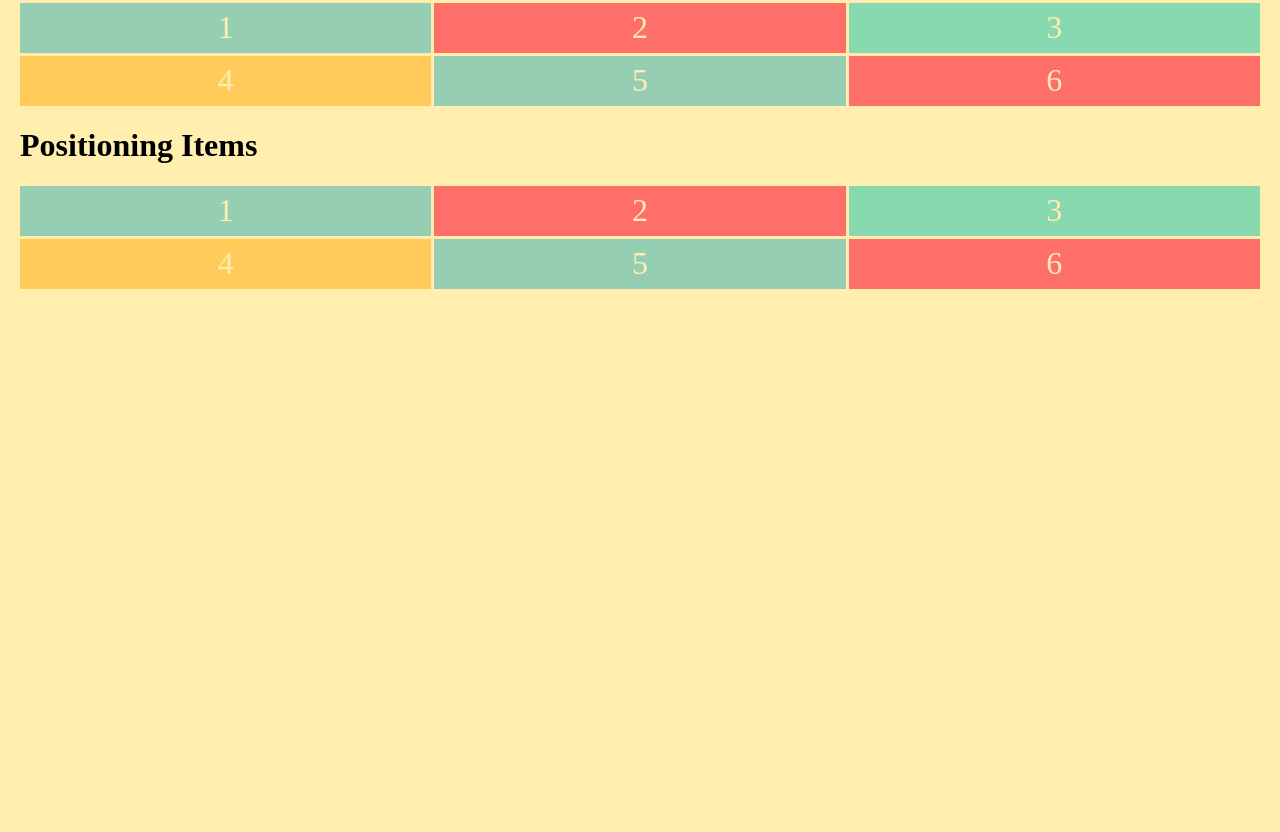
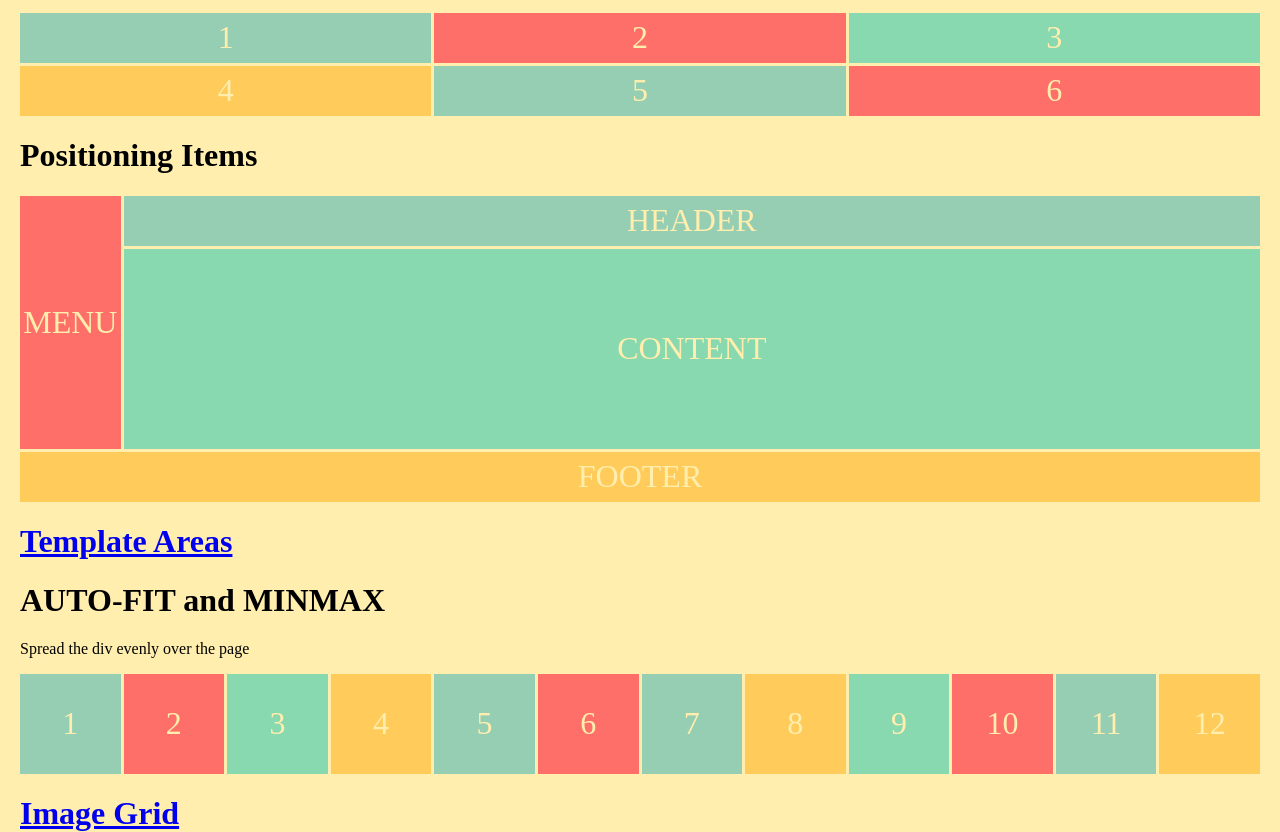
Before and after one commit to nimaiwalsh/CSS-Grid-reference-page, a plain HTML site: page index.html in a window 1280 px wide. Shown: the part 357-1189 px from the top of the page. Before the commit the page ends 800 px from the top, so only its background shows below. Drawn offline with Linux system fonts and the light colour scheme.

Commit message:
added more examples

```diff
--- /dev/null
+++ b/global-style.css
@@ -0,0 +1,32 @@
+/*GLOBAL STYLING*/
+html, body {
+  box-sizing: border-box;
+  background-color: #ffeead;
+  padding: 10px;
+  margin: 0px;
+  height: 100%;
+  }
+
+.container > div {
+  display: flex;
+  justify-content: center;
+  align-items: center;
+  font-size: 2em;
+  color: #ffeead;
+}
+
+.container > div:nth-child(1n) {
+  background-color: #96ceb4;
+}
+
+.container > div:nth-child(3n) {
+  background-color: #88d8b0;
+}
+
+.container > div:nth-child(2n) {
+  background-color: #ff6f69;
+}
+
+.container > div:nth-child(4n) {
+  background-color: #ffcc5c;
+}
--- /dev/null
+++ b/index.css
@@ -0,0 +1,57 @@
+/*=== Basic Grid ===*/
+.container1 {
+  display: grid;
+  /* width and number of columns */
+  grid-template-columns: 100px auto 100px;
+  /* height and number of rows */
+  grid-template-rows: 50px 50px 50px;
+  /*gutter space between each block*/
+  grid-gap: 3px;
+}
+
+/*=== Fraction Units and Repeats ===*/
+.container2 {
+  display: grid;
+  grid-gap: 3px;
+  /* fr = fraction unit - equal units */
+  grid-template-columns: 1fr 1fr 1fr;
+  /*repeat([number of columns/rows], [fraction unit]*/
+  grid-template-columns: repeat(3, 1fr);
+  grid-template-rows: repeat(2, 50px);
+  /*Shorthand Notation - Rows / Columns */
+  grid-template: repeat(2, 50px) / repeat(3, 1fr);
+}
+
+/*=== POSITIONING ITEMS ===*/
+.container3 {
+  display: grid;
+  grid-gap: 3px;
+  grid-template-columns: repeat(12, 1fr);
+  grid-template-rows: 50px 200px 50px;
+}
+
+.header3 {
+/* Specify div to Start at first column line and end at the last column */
+  grid-column: 2 / -1;
+}
+.menu3 {
+  grid-row: 1 / 3;
+}
+.content3 {
+  grid-column: 2 / -1;
+}
+.footer3 {
+  grid-column: 1 / -1;
+}
+
+/*=== AUTO-FIT, MINMAX and IMPLICIT ROWS  ===*/
+.container-auto-fit {
+  display: grid;
+  grid-gap: 3px;
+  /*Make the column fit evenly across the page each with a minimum of 100px
+  but stretches to fill space.*/
+  grid-template-columns: repeat(auto-fit, minmax(100px, 1fr));
+  /*Implicit rows - when the size is shrunk, more rows are created - we need to
+  keep the same row hight regardless of the number of rows created*/
+  grid-auto-rows: 100px;
+}
--- a/index.html
+++ b/index.html
@@ -4,7 +4,8 @@
   <meta charset="UTF-8">
   <meta name="viewport" content="width=device-width, initial-scale=1.0">
   <meta http-equiv="X-UA-Compatible" content="ie=edge">
-  <link rel="stylesheet" type="text/css" href="style.css">
+  <link rel="stylesheet" type="text/css" href="index.css">
+  <link rel="stylesheet" type="text/css" href="global-style.css">
   <title>CSS-Grid-Examples</title>
 </head>
 <body>
@@ -31,15 +32,37 @@
         <div>6</div>
     </div>
 
-    <!-- Positioning Items-->
+    <!-- POSITIONING ITEMS-->
     <h1>Positioning Items</h1>
     <div class="container container3">
+      <div class="header3">HEADER</div>
+      <div class="menu3">MENU</div>
+      <div class="content3">CONTENT</div>
+      <div class="footer3">FOOTER</div>
+    </div>
+
+    <!--TEMPLATE AREAS-->
+    <h1><a href="template-areas.html">Template Areas<a></h1>
+
+    <!--AUTO-FIT and MINAX-->
+    <h1>AUTO-FIT and MINMAX</h1>
+    <p>Spread the div evenly over the page</p>
+    <div class="container container-auto-fit">
       <div>1</div>
       <div>2</div>
       <div>3</div>
       <div>4</div>
       <div>5</div>
       <div>6</div>
+      <div>7</div>
+      <div>8</div>
+      <div>9</div>
+      <div>10</div>
+      <div>11</div>
+      <div>12</div>
     </div>
+
+    <!--An awesome Image Grid-->
+    <h1><a href="image-grid.html">Image Grid</a></h1>
 </body>
 </html>
--- a/style.css
+++ /dev/null
@@ -1,66 +0,0 @@
-/*GLOBAL STYLING*/
-html, body {
-  background-color: #ffeead;
-  margin: 10px;
-  }
-
-.container > div {
-  display: flex;
-  justify-content: center;
-  align-items: center;
-  font-size: 2em;
-  color: #ffeead;
-}
-
-.container > div:nth-child(1n) {
-background-color: #96ceb4;
-}
-
-.container > div:nth-child(3n) {
-background-color: #88d8b0;
-}
-
-.container > div:nth-child(2n) {
-  background-color: #ff6f69;
-}
-
-.container > div:nth-child(4n) {
-    background-color: #ffcc5c;
-}
-
-/*=== Basic Grid ===*/
-.container1 {
-  display: grid;
-  /* width and number of columns */
-  grid-template-columns: 100px auto 100px;
-  /* height and number of rows */
-  grid-template-rows: 50px 50px 50px;
-  /*gutter space between each block*/
-  grid-gap: 3px;
-}
-
-/*=== Fraction Units and Repeats ===*/
-.container2 {
-  display: grid;
-  grid-gap: 3px;
-  /* fr = fraction unit - equal units */
-  grid-template-columns: 1fr 1fr 1fr;
-  /*repeat([number of columns/rows], [fraction unit]*/
-  grid-template-columns: repeat(3, 1fr);
-  grid-template-rows: repeat(2, 50px);
-  /*Shorthand Notation - Rows / Columns */
-  grid-template: repeat(2, 50px) / repeat(3, 1fr);
-}
-
-/*=== Positioning Items ===*/
-.container3 {
-  display: grid;
-  grid-gap: 3px;
-  /* fr = fraction unit - equal units */
-  grid-template-columns: 1fr 1fr 1fr;
-  /*repeat([number of columns/rows], [fraction unit]*/
-  grid-template-columns: repeat(3, 1fr);
-  grid-template-rows: repeat(2, 50px);
-  /*Shorthand Notation - Rows / Columns */
-  grid-template: repeat(2, 50px) / repeat(3, 1fr);
-}
```
Also changed, not shown: image-grid.css (added, +24 -0 lines), image-grid.html (added, +30 -0 lines), template-areas.css (added, +30 -0 lines), template-areas.html (added, +20 -0 lines), img/1big.jpg (added), img/2big.jpg (added), img/2hor.jpg (added), img/3hor.jpg (added), img/vert1.png (added), img/vert2.png (added), img/vert3.jpg (added).
